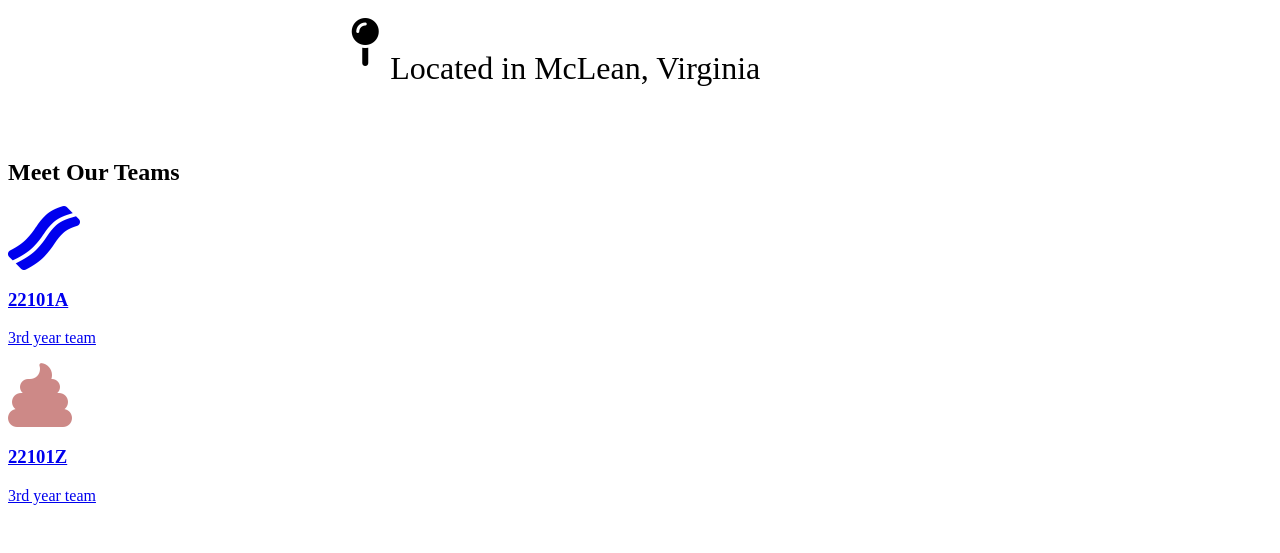
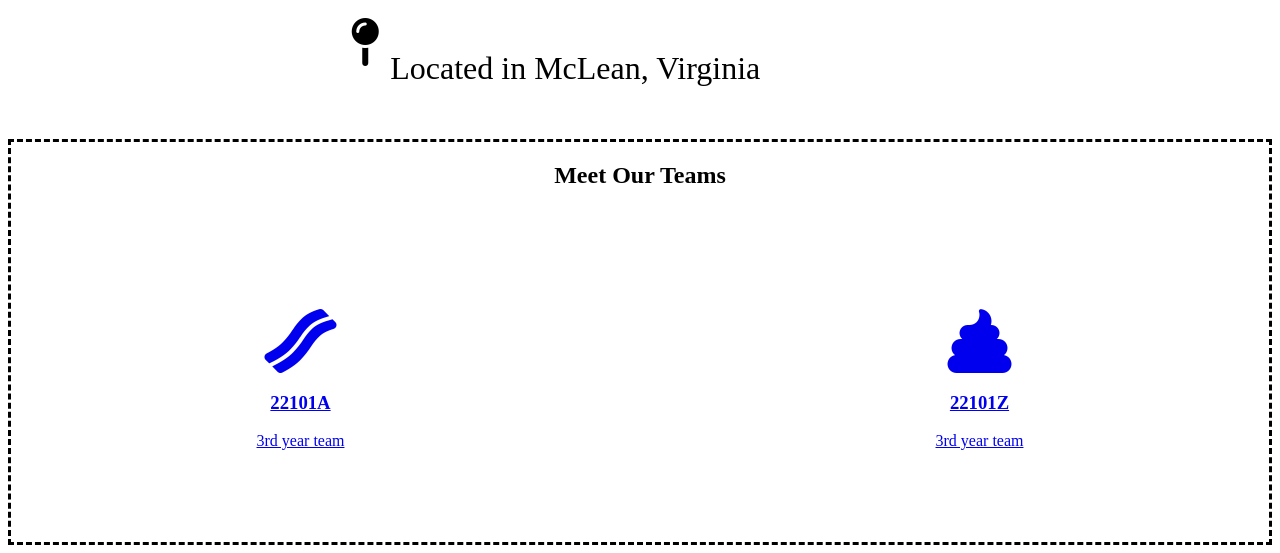
Before and after one commit to alexzaccardelli/McRoboto_Website, a plain HTML site: page index.html in a window 1280 px wide. Shown: the part 686-1239 px from the top of the page. Before the commit the page ends 1215 px from the top, so only its background shows below. Drawn offline with Linux system fonts and the light colour scheme.

Commit message:
3/26/20 10:13PM

```diff
--- a/index.html
+++ b/index.html
@@ -30,7 +30,7 @@
             <p class = "mclean">Located in McLean, Virginia</p>
          </div>
          <section class="teams">
-            <h2>Meet Our Teams</h2>
+            <h2 class = "meetOurTeams">Meet Our Teams</h2>
             <div class="TeamA">
                <a href="#" class = "btn">
                   <i class="fas fa-bacon fa-4x"></i>
--- a/style.css
+++ b/style.css
@@ -79,6 +79,23 @@
    font-size: 2rem;
    grid-column: 4/9;
 }
-.fa-poop {
-   color: var(--darkPink);
+.teams {
+   display:grid;
+   grid-template-columns: repeat(4, 1fr);
+   grid-template-rows: 1fr 2fr;
+   grid-gap: 100px;
+   border-style: dashed;
+   text-align: center;
 }
+.meetOurTeams {
+   grid-column: 1/5;
+   grid-row: 1/2;
+}
+.TeamA {
+   grid-column: 1/3;
+   grid-row: 2/4;
+}
+.TeamZ {
+   grid-column: 3/5;
+   grid-row: 2/4;
+}
```
